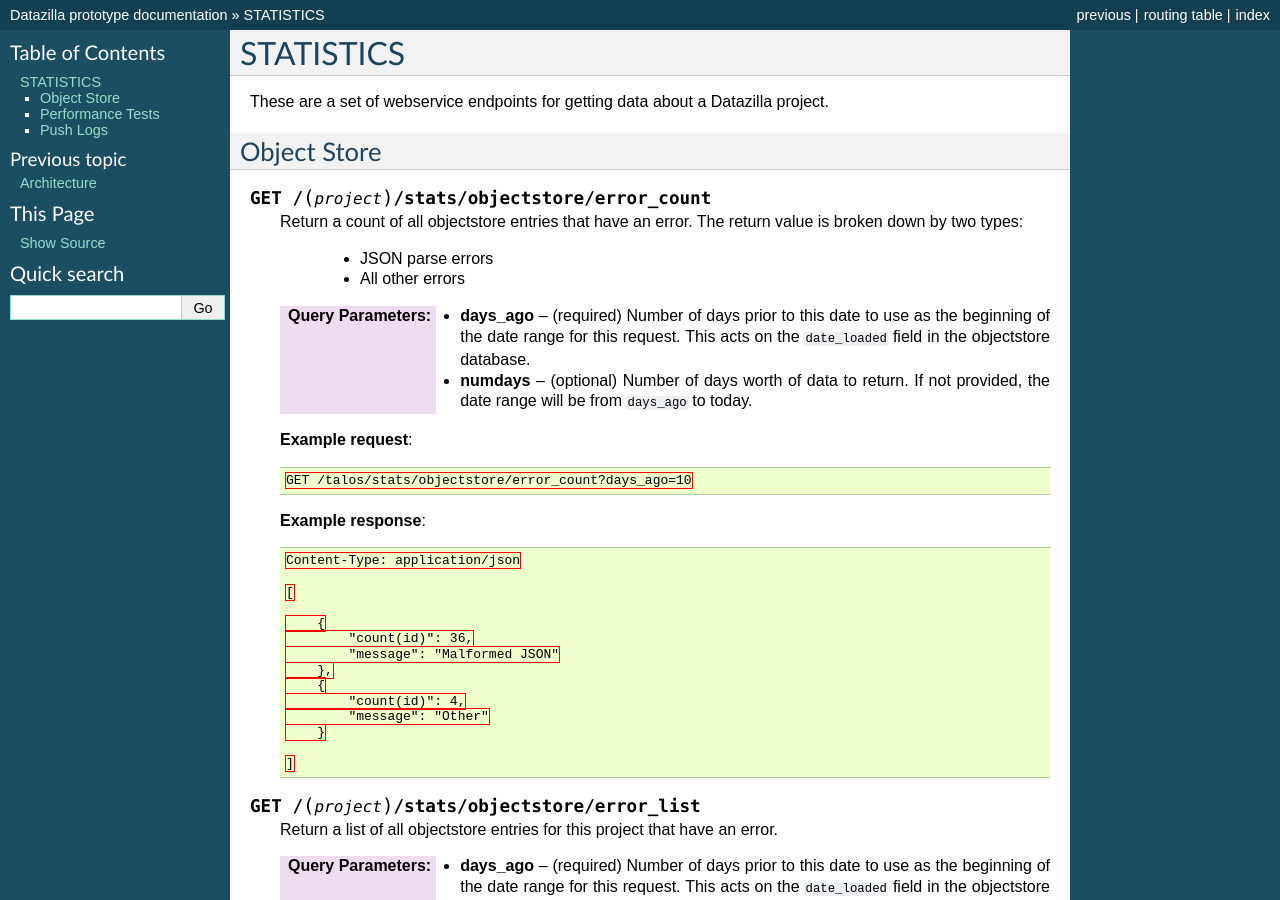
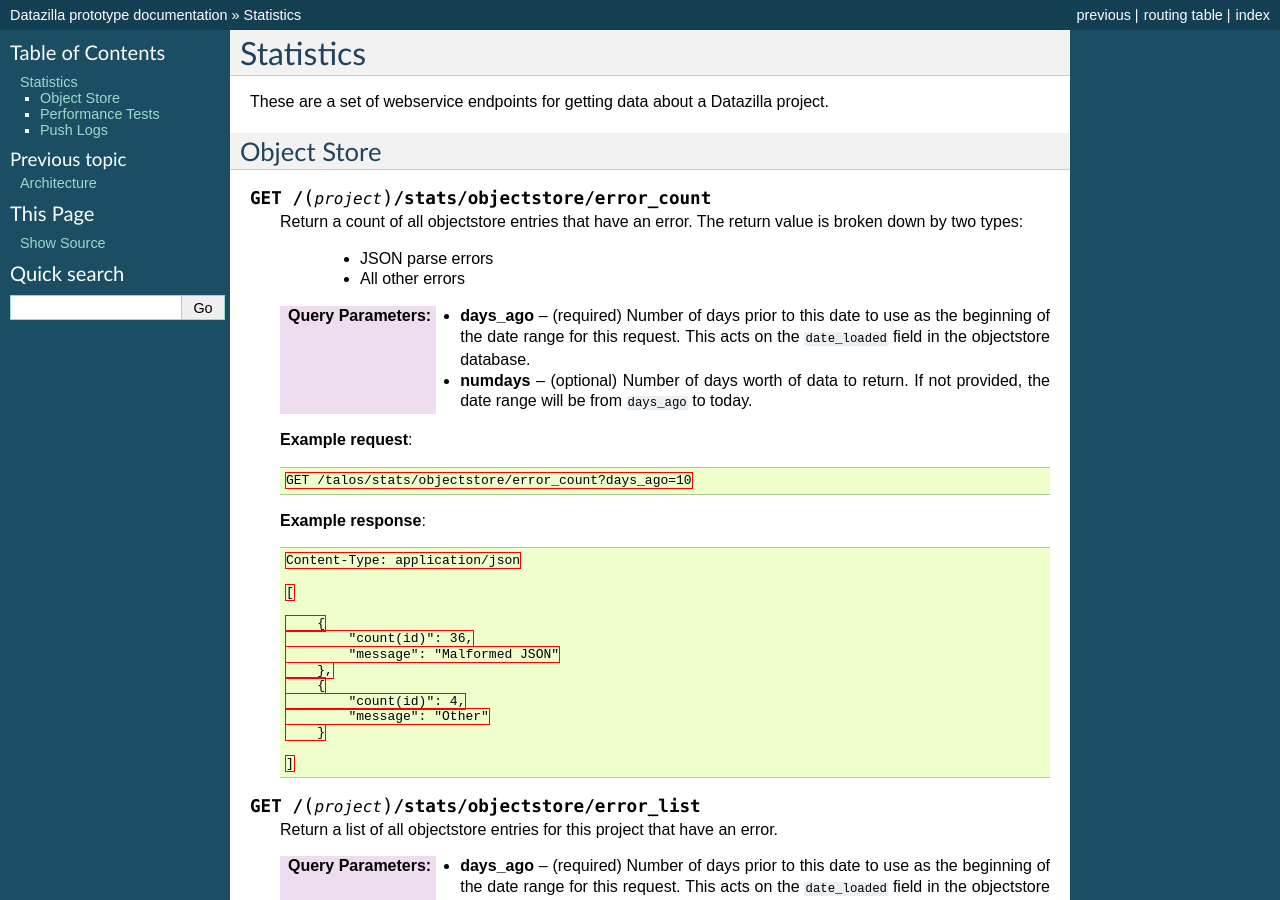
Before and after one commit to mozilla/datazilla, a Sphinx documentation site: the page built from docs/statistics.rst, in a window 1280 px wide and 900 px high. Built offline with Sphinx 7.4.7, drawn with Linux system fonts in a browser that asks for light colours.

```diff
--- a/docs/statistics.rst
+++ b/docs/statistics.rst
@@ -1,4 +1,4 @@
-STATISTICS
+Statistics
 ==========
 
 These are a set of webservice endpoints for getting data about a Datazilla
```
